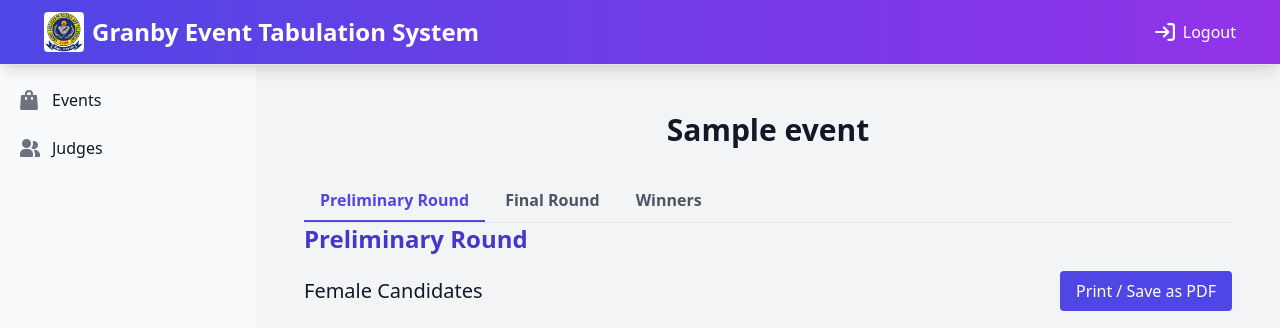
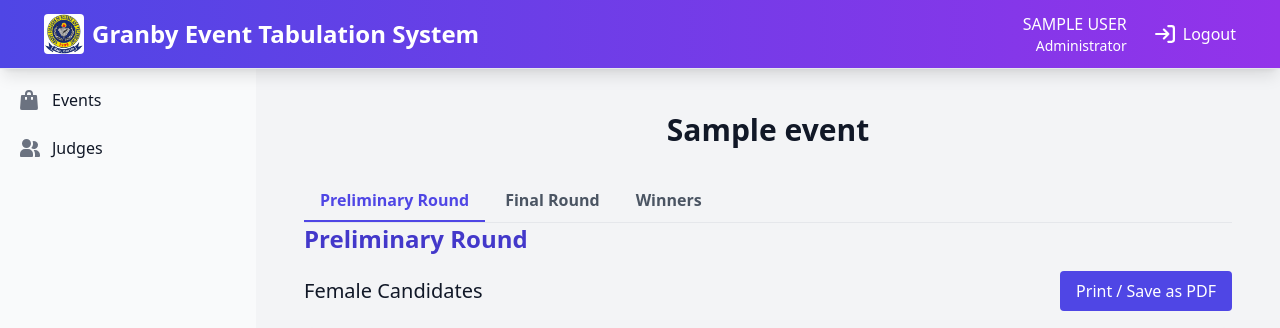
Before and after one commit to shamim565/pageant-tabulation-system, a Django app: page /event/1/scores/ in a window 1280 px wide. Shown: the top 328 px of the page. Run offline with Django 4.2, Linux system fonts and the light colour scheme; a user stored in the database is signed in; tables that the repository leaves empty hold one stand-in row (values such as "Sample post"); some libraries are stand-ins or nearby versions.

Commit message:
view users name, allow decimal score and add signature fields in report

```diff
--- a/home/templates/home/event_scores.html
+++ b/home/templates/home/event_scores.html
@@ -77,6 +77,22 @@ function printTable(tableId) {
     const subHeading = tableContainer.querySelector('h3')?.innerText || '';
     const tableHTML = tableContainer.querySelector('.bg-white')?.outerHTML || '';
 
+    // Get judges' names from the template context
+    const judges = [{% for judge in event.judges.all %}"{{ judge.get_full_name|default:judge.username }}"{% if not forloop.last %},{% endif %}{% endfor %}];
+
+    // Create judges' signature section
+    let judgesHTML = '<div class="mt-8"><h3 class="text-lg font-semibold mb-12 text-center">Judges</h3>';
+    judgesHTML += '<div class="flex flex-wrap gap-4 justify-center">';
+    judges.forEach(judge => {
+        judgesHTML += `
+            <div class="w-48">
+                <div class="border-t border-gray-400 pt-6"></div>
+                <p class="text-base font-medium text-center">${judge}</p>
+            </div>
+        `;
+    });
+    judgesHTML += '</div></div>';
+
     // Create iframe
     const iframe = document.createElement('iframe');
     iframe.style.position = 'fixed';
@@ -106,6 +122,7 @@ function printTable(tableId) {
                 </div>
             </div>
             ${tableHTML}
+            ${judgesHTML}
         </body>
         </html>
     `);
--- a/home/templates/navbar.html
+++ b/home/templates/navbar.html
@@ -26,9 +26,20 @@
                 </a>
             </div>
 
-            <!-- Right: Logout/Login -->
+            <!-- Right: User Info and Logout/Login -->
             <div class="flex items-center space-x-4">
                 {% if user.is_authenticated %}
+                    <div class="flex flex-col text-white text-right">
+                        <span class="font-medium truncate max-w-[150px] sm:max-w-[200px] hidden sm:block uppercase">
+                            {{ user.get_full_name|default:user.username }}
+                        </span>
+                        <span class="font-medium truncate max-w-[100px] sm:hidden uppercase">
+                            {{ user.get_full_name|default:user.username }}
+                        </span>
+                        <span class="text-sm font-light">
+                            {% if user.is_superuser %}Administrator{% else %}Judge{% endif %}
+                        </span>
+                    </div>
                     <form method="post" action="{% url 'logout' %}" class="inline">
                         {% csrf_token %}
                         <button type="submit" class="flex items-center px-3 py-2 text-white rounded-lg hover:bg-indigo-700 transition duration-75">
--- a/home/templates/partials/candidate_table.html
+++ b/home/templates/partials/candidate_table.html
@@ -41,7 +41,7 @@
                                                     <span class="text-gray-500">{{ score }}</span>
                                                     <input type="number"
                                                            name="score_{{ candidate.id }}_{{ criterion.id }}"
-                                                           step="1"
+                                                           step="0.1"
                                                            min="1"
                                                            max="{{ criterion.percentage }}"
                                                            class="w-20 p-2 border border-gray-300 rounded-lg hidden"
@@ -50,7 +50,7 @@
                                                 {% else %}
                                                     <input type="number"
                                                            name="score_{{ candidate.id }}_{{ criterion.id }}"
-                                                           step="1"
+                                                           step="0.1"
                                                            min="1"
                                                            max="{{ criterion.percentage }}"
                                                            class="w-20 p-2 border border-gray-300 rounded-lg"
```
